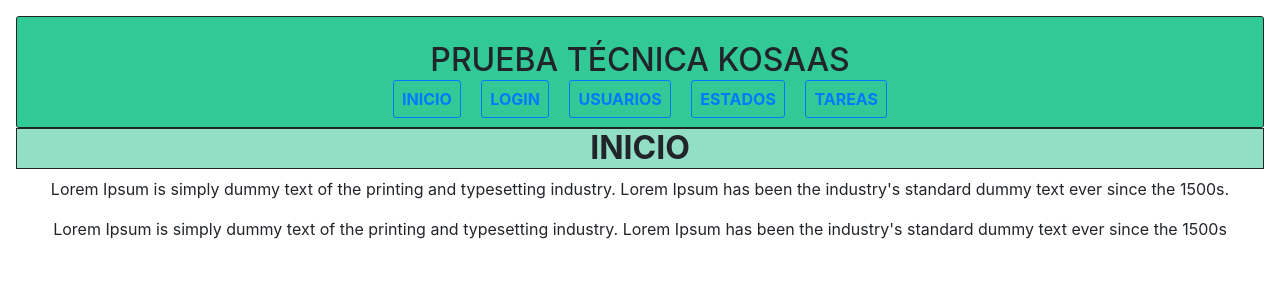
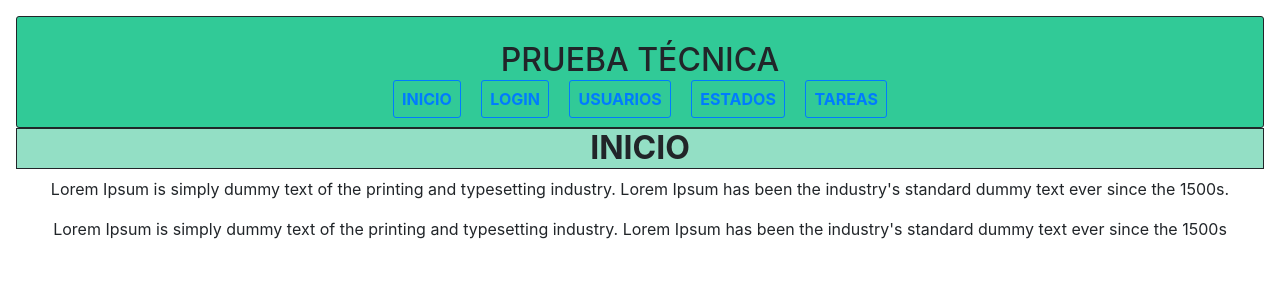
Before and after one commit to mdire93/prueba_SymfonyTareas, a Symfony app: template templates/inicio.html.twig in a window 1280 px wide. Shown: the top 300 px of the page. Run offline with Twig, Linux system fonts and the light colour scheme; the template is opened without the code that fills it, so the values that code supplies are empty; some libraries are stand-ins or nearby versions.

Commit message:
Update base.html.twig

```diff
--- a/templates/base.html.twig
+++ b/templates/base.html.twig
@@ -16,7 +16,7 @@
     <body>
         <div class="menu text-center">
 
-            <h2 class="mt-2">PRUEBA TÉCNICA KOSAAS</h2>
+            <h2 class="mt-2">PRUEBA TÉCNICA </h2>
 
 
             <a class="menu_item" href="{{'/'}}"> INICIO</a>
```
